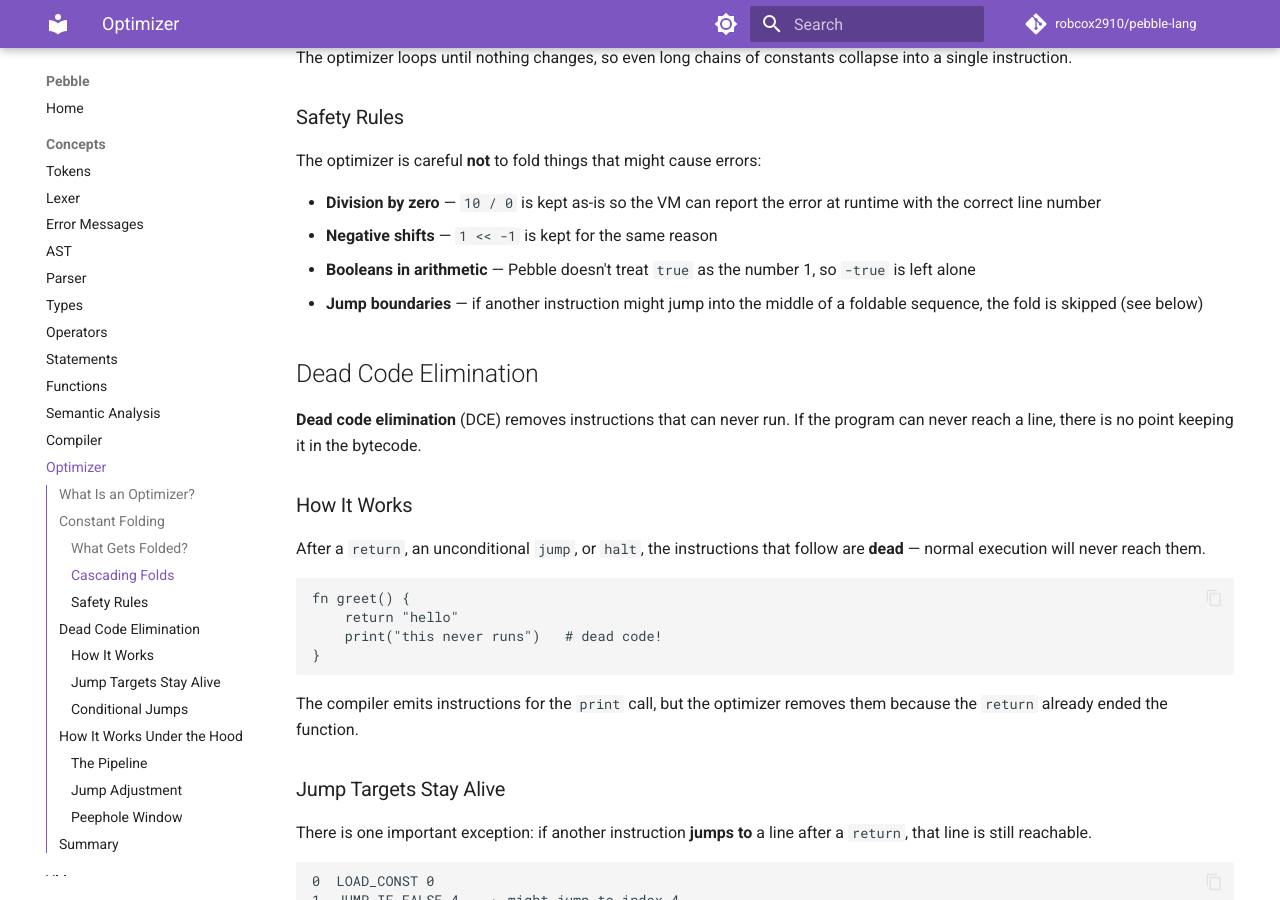
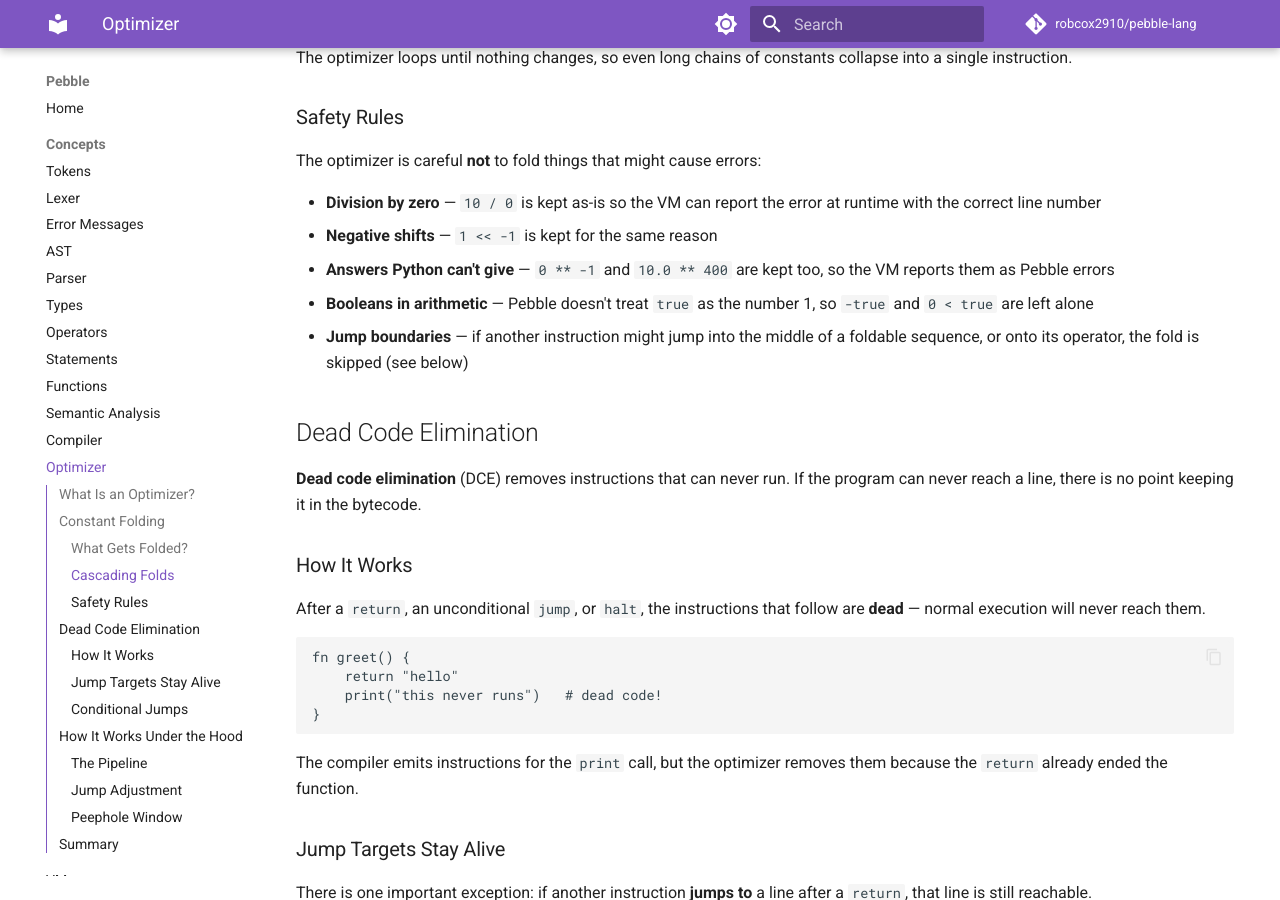
Before and after one commit to robcox2910/pebble-lang, an MkDocs documentation site: the page built from docs/concepts/optimizer.md, in a window 1280 px wide and 900 px high, scrolled down 1639 px. Built offline with MkDocs 1.6.1 and Material for MkDocs 9.7.7, drawn with Linux system fonts in a browser that asks for light colours; comment, search, counter and statistics services are not loaded.

Commit message:
docs: describe the new parser errors and optimiser safety rules
Co-Authored-By: Claude Opus 5.5 <noreply@anthropic.com>

```diff
--- a/docs/concepts/optimizer.md
+++ b/docs/concepts/optimizer.md
@@ -82,10 +82,13 @@ errors:
 - **Division by zero** — `10 / 0` is kept as-is so the VM can report
   the error at runtime with the correct line number
 - **Negative shifts** — `1 << -1` is kept for the same reason
+- **Answers Python can't give** — `0 ** -1` and `10.0 ** 400` are
+  kept too, so the VM reports them as Pebble errors
 - **Booleans in arithmetic** — Pebble doesn't treat `true` as the
-  number 1, so `-true` is left alone
+  number 1, so `-true` and `0 < true` are left alone
 - **Jump boundaries** — if another instruction might jump into the
-  middle of a foldable sequence, the fold is skipped (see below)
+  middle of a foldable sequence, or onto its operator, the fold is
+  skipped (see below)
 
 ## Dead Code Elimination
 
```
Also changed, not shown: docs/concepts/parser.md (+3 -0 lines).
